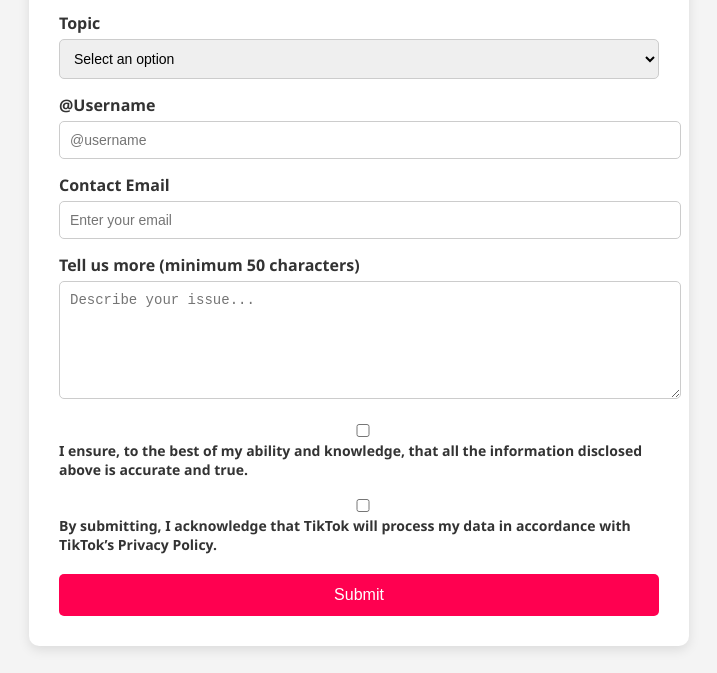
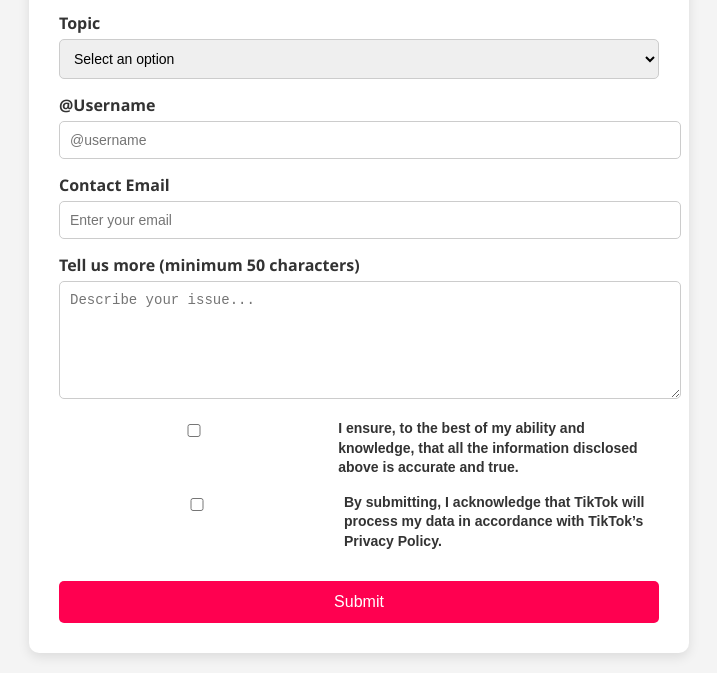
Before and after one commit to TikToksuppo/tik, a plain HTML site: page index.html in a window 1280 px wide. Shown: the part 186-859 px from the top of the page, without its empty margins (281-998 px from the left). Drawn offline with Linux system fonts and the light colour scheme.

Commit message:
Update styles.css

```diff
--- a/styles.css
+++ b/styles.css
@@ -62,6 +62,14 @@ button:hover {
 }
 
 .checkbox {
-  margin-top: 10px;
+  margin-bottom: 10px;
+}
+
+.checkbox label {
+  display: flex;
+  align-items: flex-start;
+  gap: 10px;
+  font-family: sans-serif;
   font-size: 14px;
+  line-height: 1.4;
 }
```
